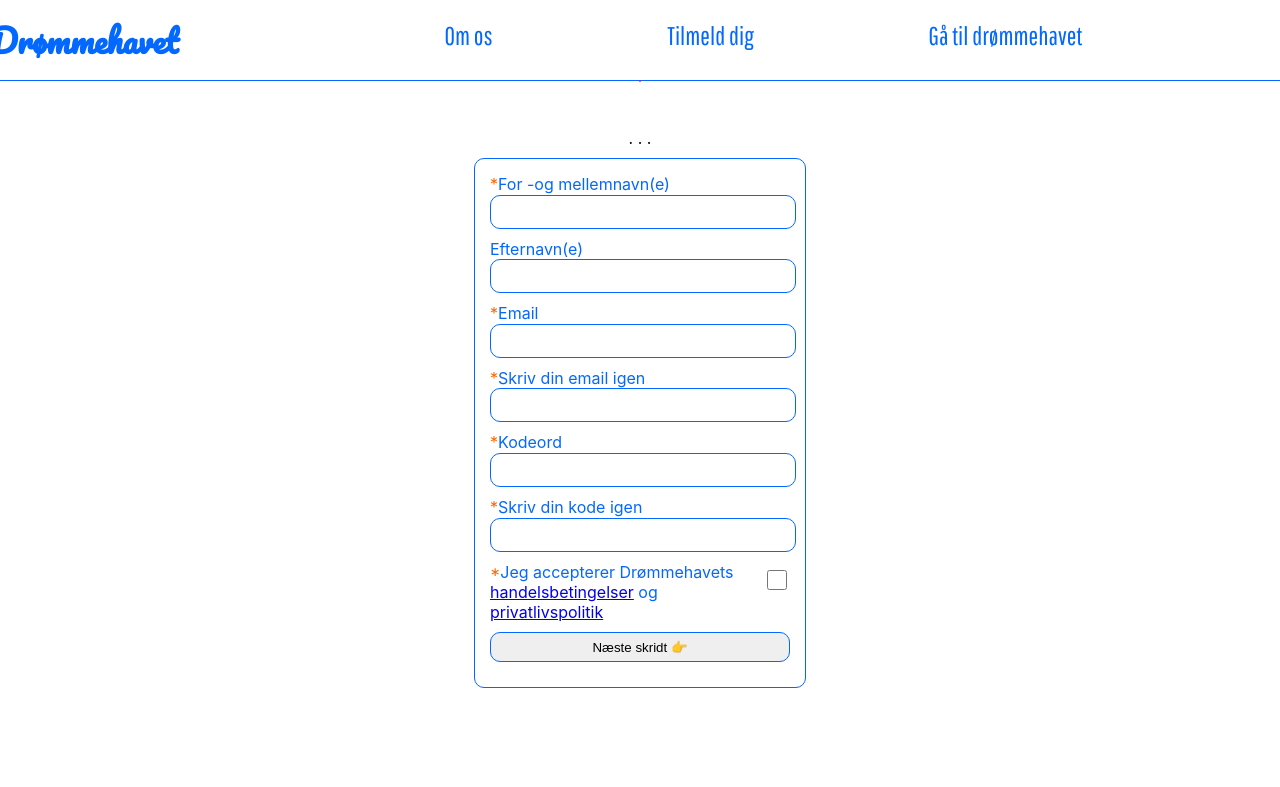
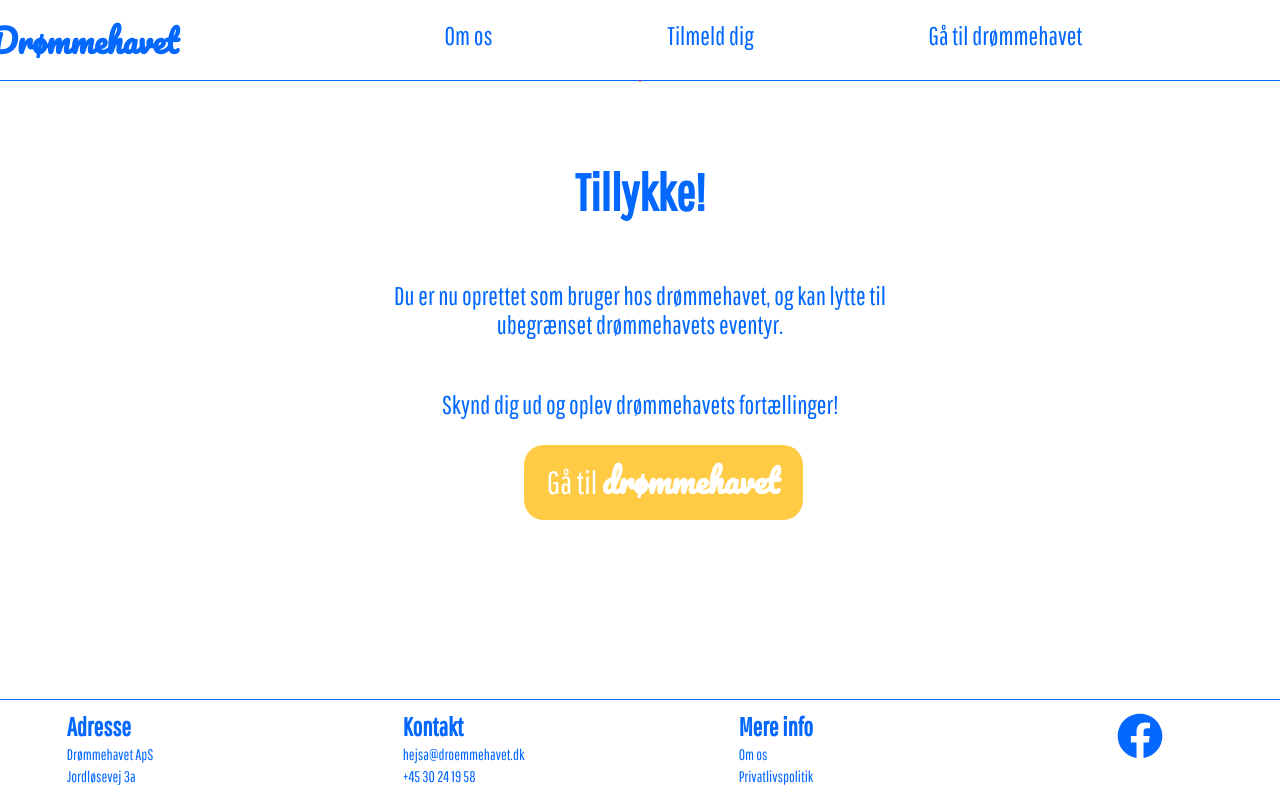
Before and after one commit to LasseRB/droemmehavet_website, a React (Create React App) app in the folder droemmehavet_homepage/: page /tilmeld in a window 1280 px wide. Shown: the top 787 px of the page. Built offline with nearby package versions, Linux system fonts and the light colour scheme; no server answers.

Commit message:
fjernede dots på tilmeld

```diff
--- a/droemmehavet_homepage/src/TilmeldPage/TilmeldPage_Components/BrugerTilmelding.js
+++ b/droemmehavet_homepage/src/TilmeldPage/TilmeldPage_Components/BrugerTilmelding.js
@@ -78,7 +78,7 @@
   return (
     <div className="bruger-input-container">
       <span className="steps-box">
-        <div className="steps"> . . . </div>
+        {/* <div className="steps"> . . . </div> */}
       </span>
       <form onSubmit={handleUserCreateSubmit}>
         <label className="required">For -og mellemnavn(e)</label>
--- a/droemmehavet_homepage/src/TilmeldPage/TilmeldPage_Components/TilmeldPage.js
+++ b/droemmehavet_homepage/src/TilmeldPage/TilmeldPage_Components/TilmeldPage.js
@@ -6,7 +6,7 @@
 
 export default function TilmeldPage(props) {
   const [fejlbesked, setFejlbesked] = useState("");
-  const [tilmeldStadie, setTilmeldStadie] = useState(1);
+  const [tilmeldStadie, setTilmeldStadie] = useState(3);
   const [formContent, setFormContent] = useState({
     fornavn: "",
     efternavn: "",
```
